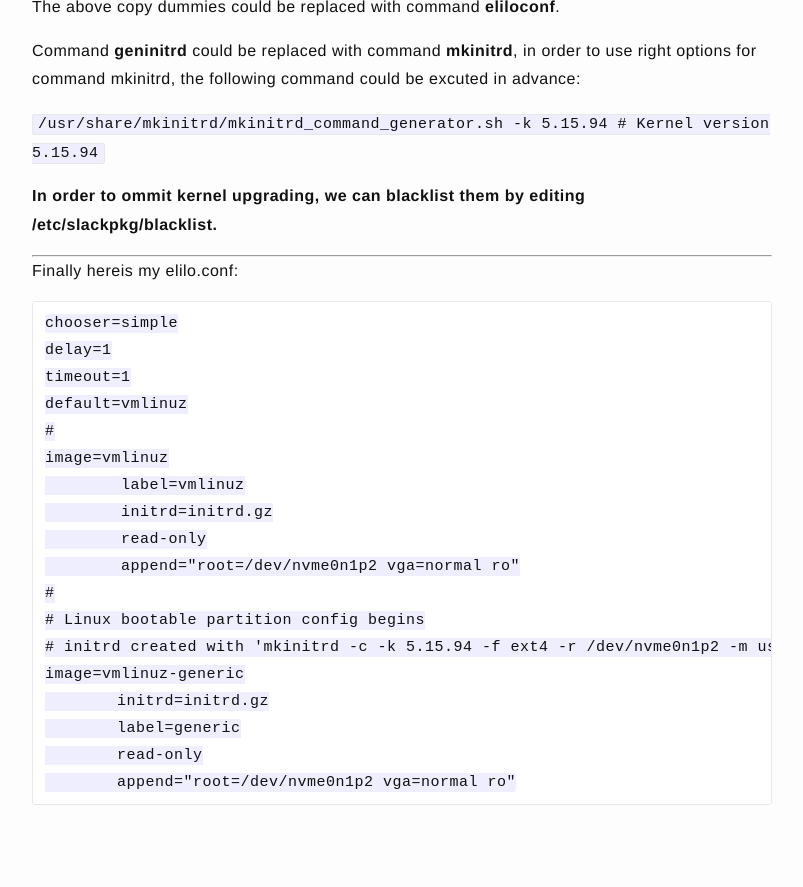
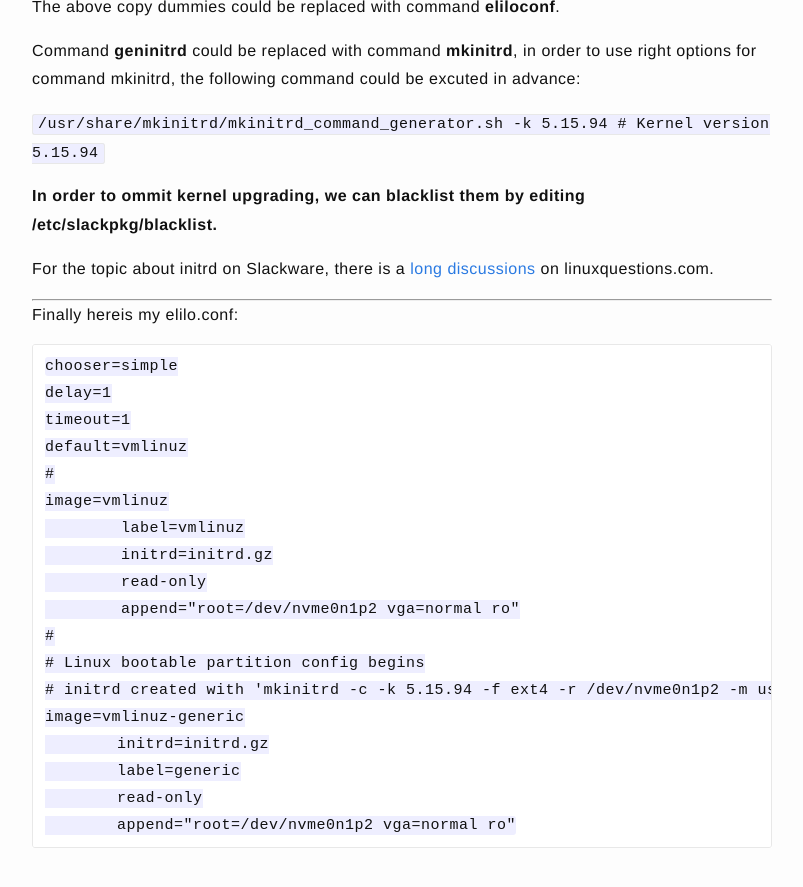
Before and after one commit to jazzi/jazzi.github.io, a Jekyll site: the page built from _posts/2023-03-22-how-to-install-slackware-15-with-uefi-and-nvidia.md, in a window 1280 px wide and 900 px high, scrolled down 2843 px. Shown: the top 887 px of the window, without its empty margins (238-1041 px from the left). Built offline with Jekyll 4.4.1, drawn with Linux system fonts in a browser that asks for light colours; before the commit the page ends 3708 px from its top, so only the background shows below that.

Commit message:
add contents

```diff
--- a/_posts/2023-03-22-how-to-install-slackware-15-with-uefi-and-nvidia.md
+++ b/_posts/2023-03-22-how-to-install-slackware-15-with-uefi-and-nvidia.md
@@ -104,6 +104,8 @@ Command **geninitrd** could be replaced with command **mkinitrd**, in order to u
 
 **In order to ommit kernel upgrading, we can blacklist them by editing /etc/slackpkg/blacklist.**
 
+For the topic about initrd on Slackware, there is a [long discussions](https://www.linuxquestions.org/questions/slackware-14/startx-failed-after-system-upgrade-elilo-hits-the-wrong-kernel-4175724509/page4.html#post6427386) on linuxquestions.com.
+
 ---
 
 Finally hereis my elilo.conf:
```
